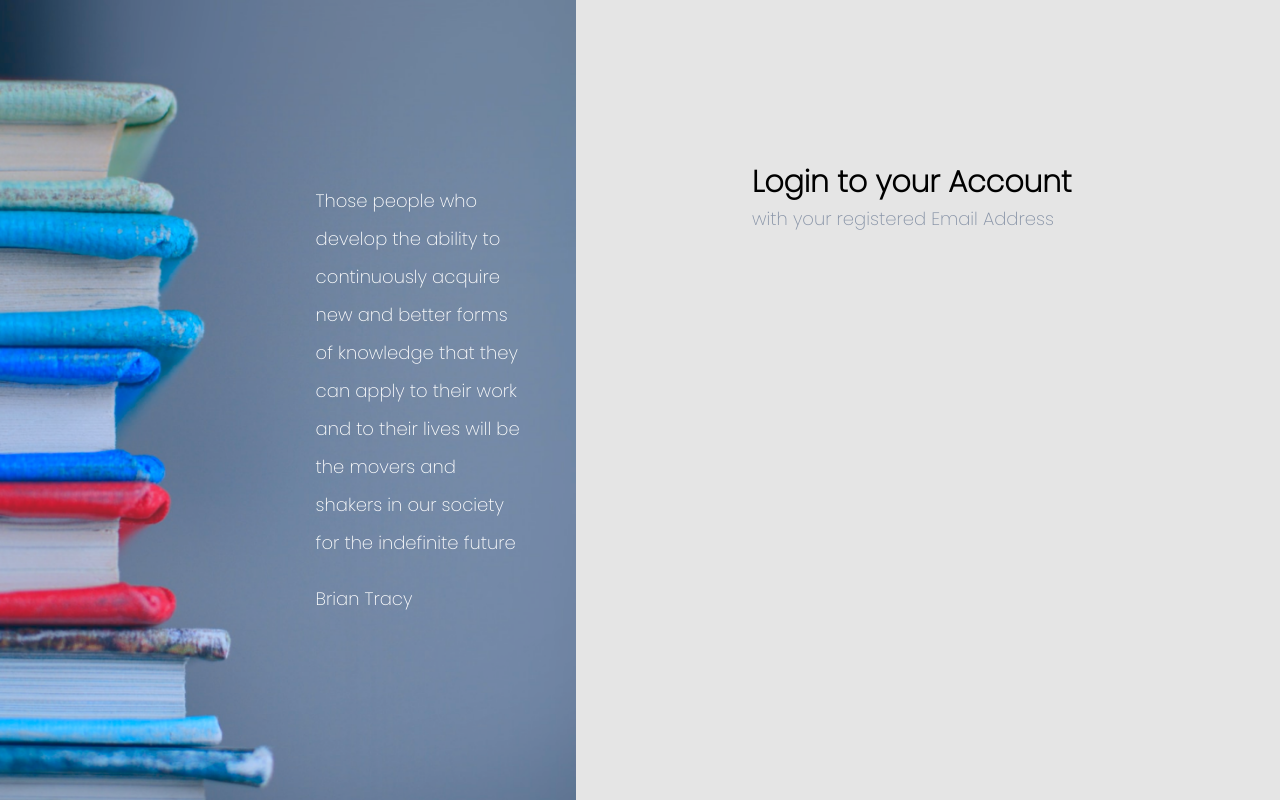
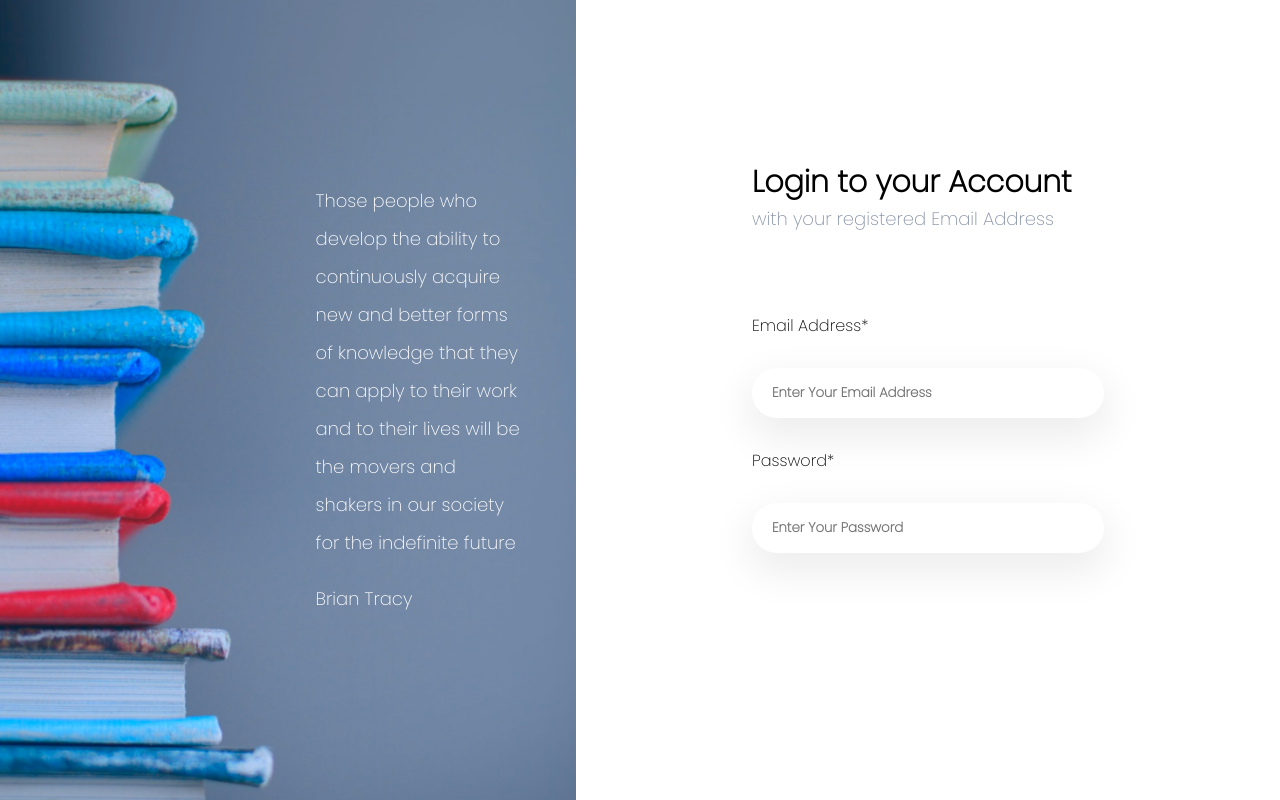
Before and after one commit to dossmedaziz/myquiz, a React (Create React App) app: page / in a window 1280 px wide. Built offline with nearby package versions, Linux system fonts and the light colour scheme.

Commit message:
(update) ; create the inputs

```diff
--- /dev/null
+++ b/src/components/inputs/textInput/index.jsx
@@ -0,0 +1,29 @@
+import React from "react";
+import styles from "./style.module.css";
+function TextInput({
+  type = "text",
+  value,
+  label,
+  placeholder,
+  onChange,
+  required = false,
+}) {
+  return (
+    <div className={styles.input__style}>
+      <label>
+        {label}
+        {required && "*"}
+      </label>
+      <input
+        type={type}
+        value={value}
+        placeholder={placeholder}
+        onChange={onChange}
+        required={required}
+        className={styles.input__field}
+      />
+    </div>
+  );
+}
+
+export default TextInput;
--- /dev/null
+++ b/src/components/inputs/textInput/style.module.css
@@ -0,0 +1,17 @@
+.input__style {
+  display: flex;
+  flex-direction: column;
+  width: 100%;
+}
+.input__field {
+  width: 100%;
+  background: #ffffff;
+  border-radius: 30px;
+  border: none;
+  height: 50px;
+  box-sizing: border-box;
+  box-shadow: 0px 15px 40px 5px #ededed;
+  padding: 0 20px;
+  margin: 30px 0;
+  font-weight: 600;
+}
--- a/src/pages/auth/login/Login.jsx
+++ b/src/pages/auth/login/Login.jsx
@@ -1,4 +1,5 @@
 import styles from "./style.module.css";
+import TextInput from "../../../components/inputs/textInput";
 function Login() {
   return (
     <div className={styles.login__container}>
@@ -7,6 +8,25 @@ function Login() {
           <h2 className={styles.form__title}>Login to your Account</h2>
           <span>with your registered Email Address</span>
         </div>
+
+        <div className={styles.form__body}>
+          <form>
+            <TextInput
+              type="email"
+              name="email"
+              placeholder="Enter Your Email Address"
+              label="Email Address"
+              required={true}
+            />
+            <TextInput
+              type="password"
+              name="password"
+              placeholder="Enter Your Password"
+              label="Password"
+              required={true}
+            />
+          </form>
+        </div>
       </div>
     </div>
   );
--- a/src/pages/auth/login/style.module.css
+++ b/src/pages/auth/login/style.module.css
@@ -30,3 +30,9 @@ span {
   display: flex;
   color: #8692a6;
 }
+
+.form__body{
+    width: 100%;
+    height: 100%;
+    margin-top: 80px;
+}
--- a/src/pages/auth/style.module.css
+++ b/src/pages/auth/style.module.css
@@ -2,6 +2,7 @@
   width: 100%;
   height: 100vh;
   display: flex;
+  background-color: white;
 }
 .quote__side {
   width: 45%;
```
Also changed, not shown: src/components/buttons/simpleButton/index.jsx (added, +11 -0 lines), src/components/buttons/simpleButton/style.module.css (added).
